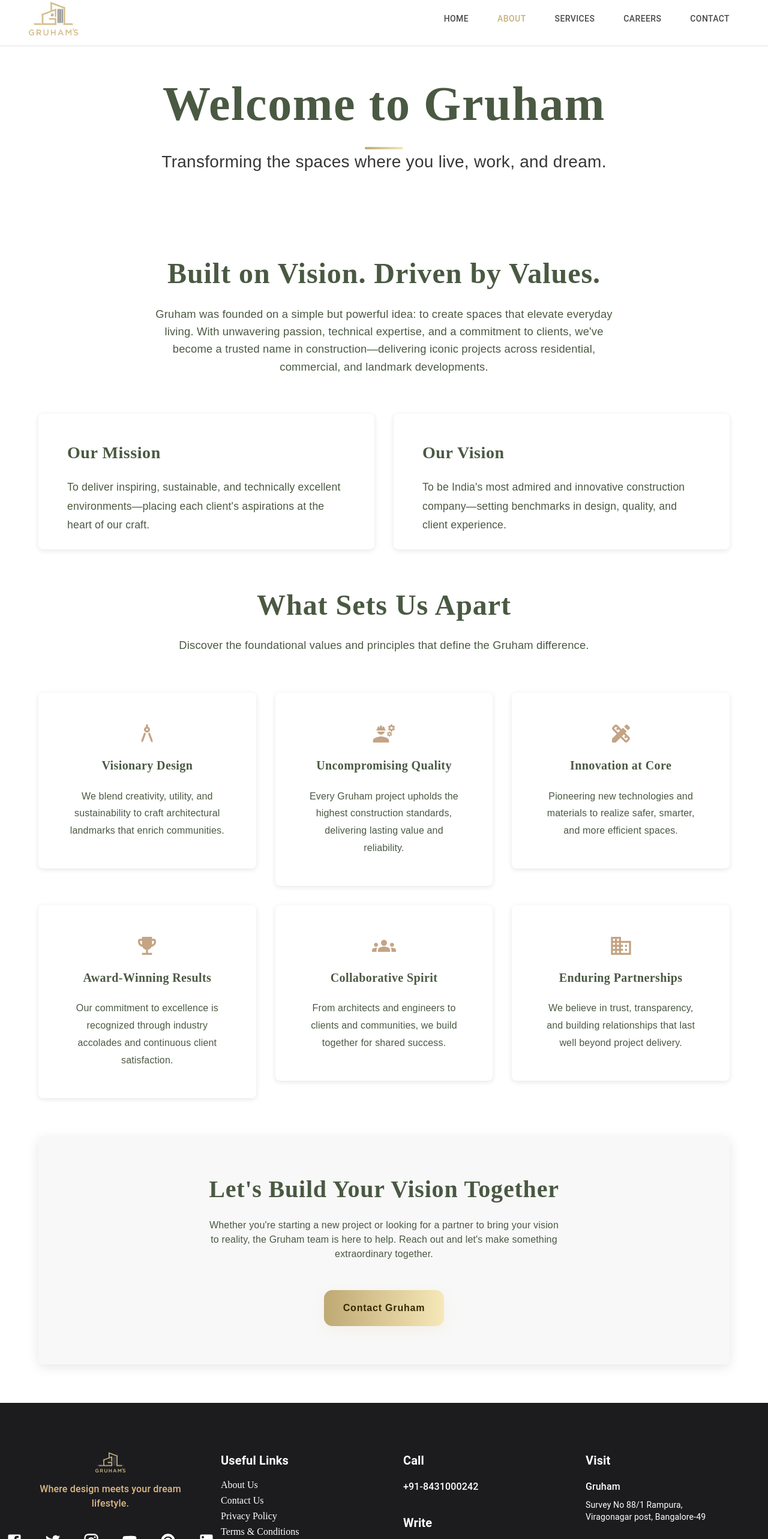
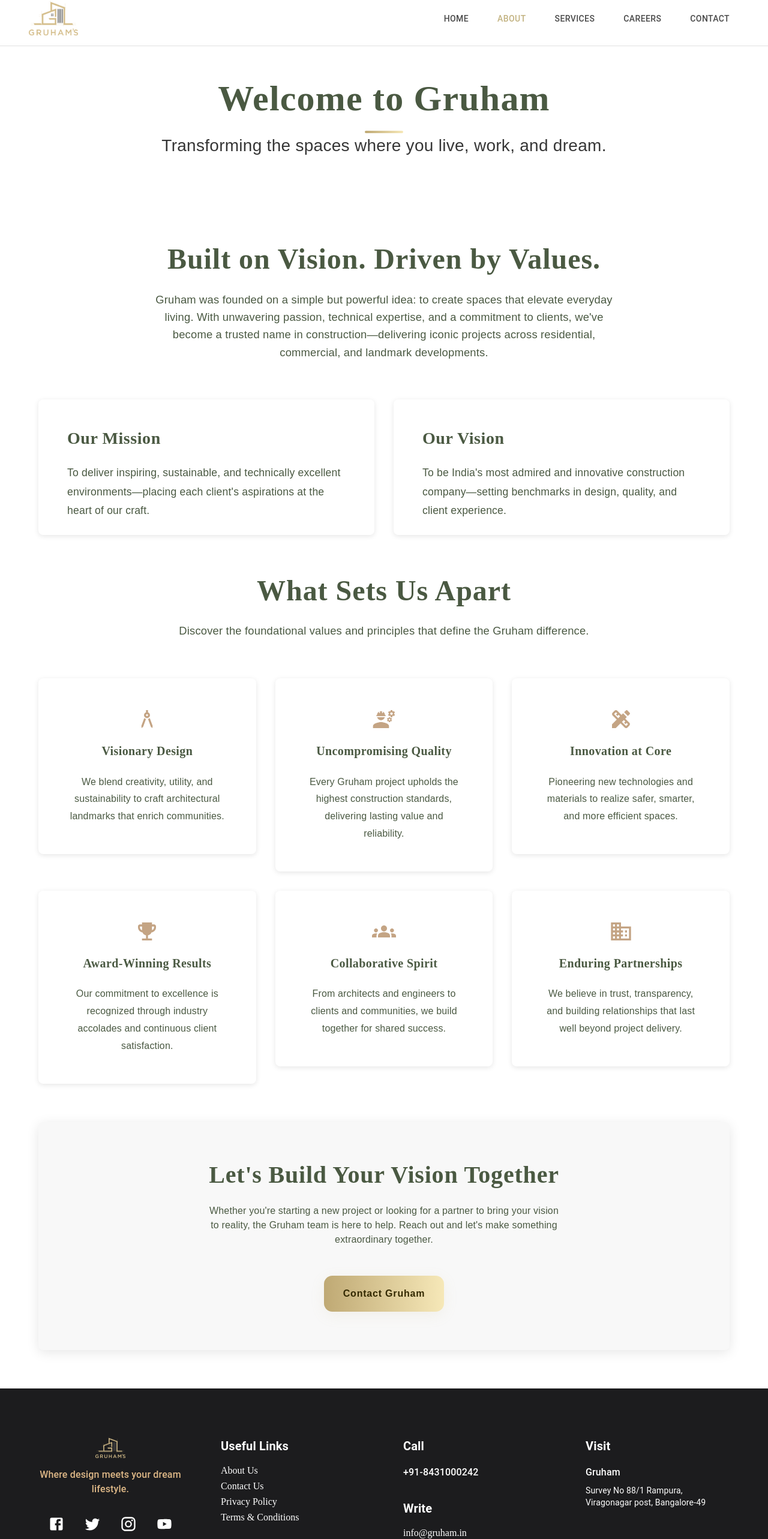
Before and after one commit to Rudreshcg/gruham-construction, a React (Vite) app: page /about in a window 1280 px wide. Shown: the part 14-2580 px from the top of the page at 60% size. Built offline with nearby package versions, Linux system fonts and the light colour scheme.

Commit message:
Updated code for footer

```diff
--- a/src/components/About/About.jsx
+++ b/src/components/About/About.jsx
@@ -181,16 +181,15 @@ const About = () => {
       <StyledHeroSection>
         <Container maxWidth="md" sx={{ textAlign: "center" }}>
           <Typography
-            variant="h1"
+            variant="h2"
+            component="h1"
             sx={{
+              fontFamily: typography.fontFamily.heading,
               color: brandColors.secondary,
-              fontSize: { xs: "2.5rem", sm: "3.5rem", md: "4.5rem", lg: "5rem" },
               fontWeight: typography.fontWeight.bold,
-              mb: { xs: 1, md: spacing.md },
-              fontFamily: typography.fontFamily.heading,
+              fontSize: { xs: typography.fontSize.h3, md: typography.fontSize.h2 },
               letterSpacing: typography.letterSpacing.heading,
-              textAlign: "center",
-              lineHeight: 1.2,
+              mb: 0,
             }}
           >
             Welcome to Gruham
@@ -230,7 +229,7 @@ const About = () => {
           whileInView="animate"
         >
           <Typography
-            variant="h2"
+            variant="h3"
             sx={{
               fontFamily: typography.fontFamily.heading,
               fontSize: { xs: "2rem", sm: "2.5rem", md: "3rem" },
@@ -351,7 +350,7 @@ const About = () => {
           whileInView="animate"
         >
           <Typography
-            variant="h2"
+            variant="h3"
             sx={{
               fontFamily: typography.fontFamily.heading,
               fontSize: { xs: "2rem", sm: "2.5rem", md: "3rem" },
@@ -438,7 +437,7 @@ const About = () => {
         >
           <motion.div variants={FadeIn(0.5)} initial="initial" whileInView="animate">
             <Typography
-              variant="h2"
+              variant="h3"
               sx={{
                 fontFamily: typography.fontFamily.heading,
                 fontSize: { xs: "1.8rem", sm: "2.2rem", md: "2.5rem" },
--- a/src/components/Footer/Footer.jsx
+++ b/src/components/Footer/Footer.jsx
@@ -47,23 +47,32 @@ const Footer = () => {
               <Typography variant="body1" textAlign="center" color="burlywood" sx={{ fontWeight: 500 }}>
                 Where design meets your dream lifestyle.
               </Typography>
-              <Box mt={3} display="flex" justifyContent="center" gap={1.5}>
+              <Box
+                mt={3}
+                display="flex"
+                justifyContent="center"
+                flexWrap="wrap"
+                gap={{ xs: 1, sm: 1.5, md: 2 }} // responsive spacing
+              >
                 {[Facebook, Twitter, Instagram, YouTube, Pinterest, LinkedIn].map((Icon, idx) => (
                   <IconButton
                     key={idx}
                     color="inherit"
-                    size="large"
                     href="#"
                     aria-label={Icon.displayName || "social link"}
                     sx={{
+                      fontSize: { xs: 20, sm: 24, md: 28 }, // responsive icon size
+                      '& svg': { fontSize: 'inherit' },
                       transition: 'color 0.3s ease',
-                      '&:hover': { color: '#bfa974' }
+                      '&:hover': { color: '#bfa974' },
+                      padding: { xs: 0.75, sm: 1 } // smaller padding on mobile
                     }}
                   >
-                    <Icon fontSize="inherit" />
+                    <Icon />
                   </IconButton>
                 ))}
               </Box>
+
             </motion.div>
           </Grid>
 
```
